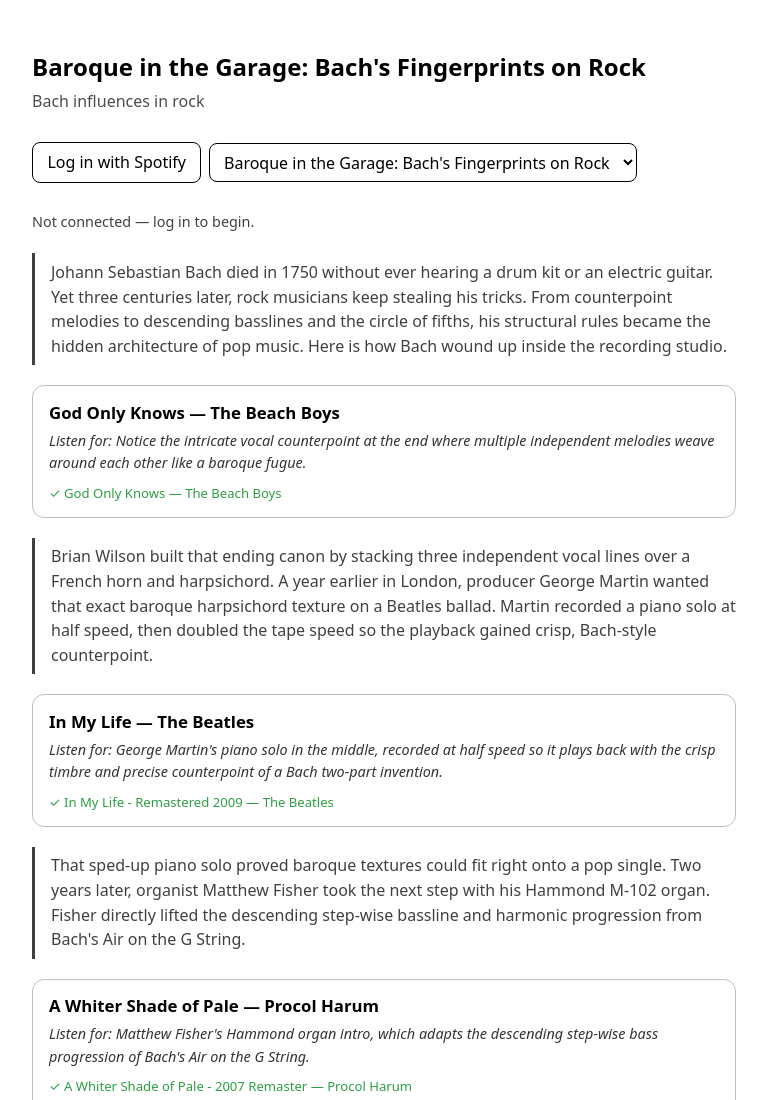
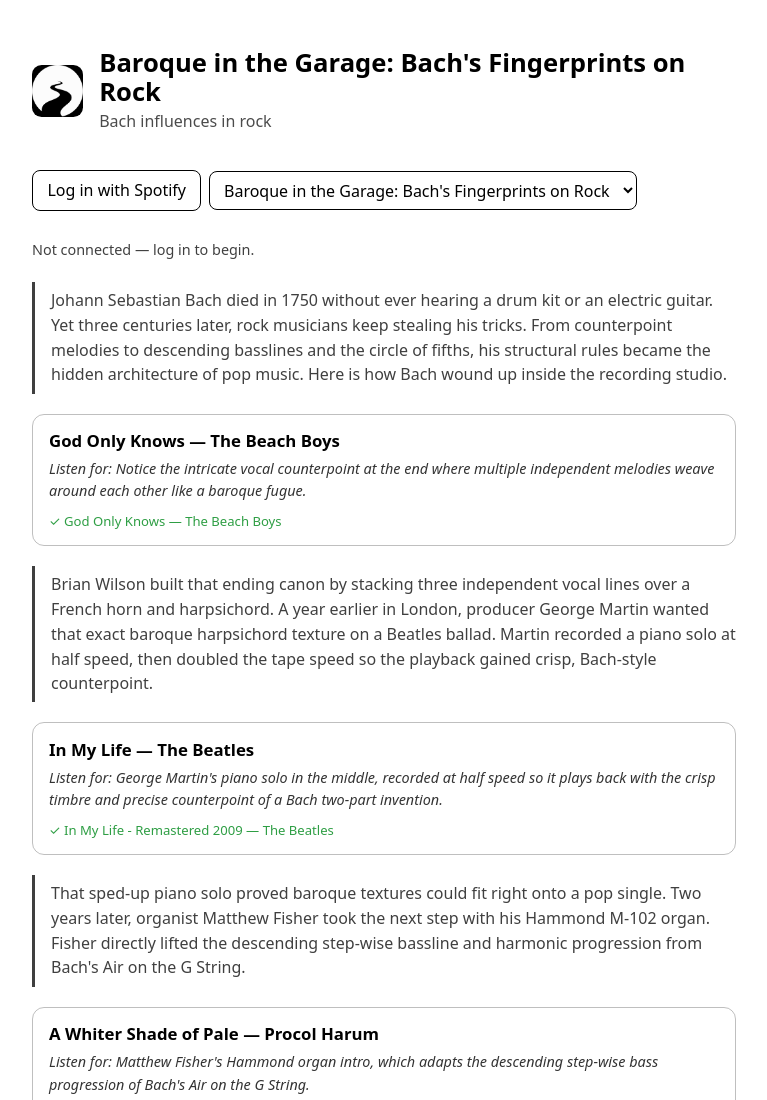
Before and after one commit to perlitz/music-journey-app, a website built with Vite: page index.html in a window 1280 px wide. Shown: the top 1100 px of the page, without its empty margins (256-1023 px from the left). Built offline with nearby package versions, Linux system fonts and the light colour scheme; no server answers.

Commit message:
style: add custom favicon and logo to header

```diff
--- a/index.html
+++ b/index.html
@@ -4,6 +4,7 @@
     <meta charset="UTF-8" />
     <meta name="viewport" content="width=device-width, initial-scale=1.0" />
     <title>Music Journey</title>
+    <link rel="icon" type="image/png" href="favicon.png" />
     <style>
       :root { color-scheme: light dark; }
       body {
@@ -104,8 +105,13 @@
   </head>
   <body>
     <main>
-      <h1 id="title">Music Journey</h1>
-      <p class="subtitle" id="subtitle"></p>
+      <div style="display: flex; align-items: center; gap: 1rem; margin-bottom: 1.5rem;">
+        <img src="favicon.png" alt="Music Journey Logo" style="height: 3.2rem; width: auto; border-radius: 0.6rem;" />
+        <div style="display: flex; flex-direction: column; gap: 0.15rem;">
+          <h1 id="title" style="margin: 0; font-size: 1.6rem; line-height: 1.15;">Music Journey</h1>
+          <p class="subtitle" id="subtitle" style="margin: 0;"></p>
+        </div>
+      </div>
 
       <div class="toolbar">
         <button id="login">Log in with Spotify</button>
```
Also changed, not shown: public/favicon.png (added).
